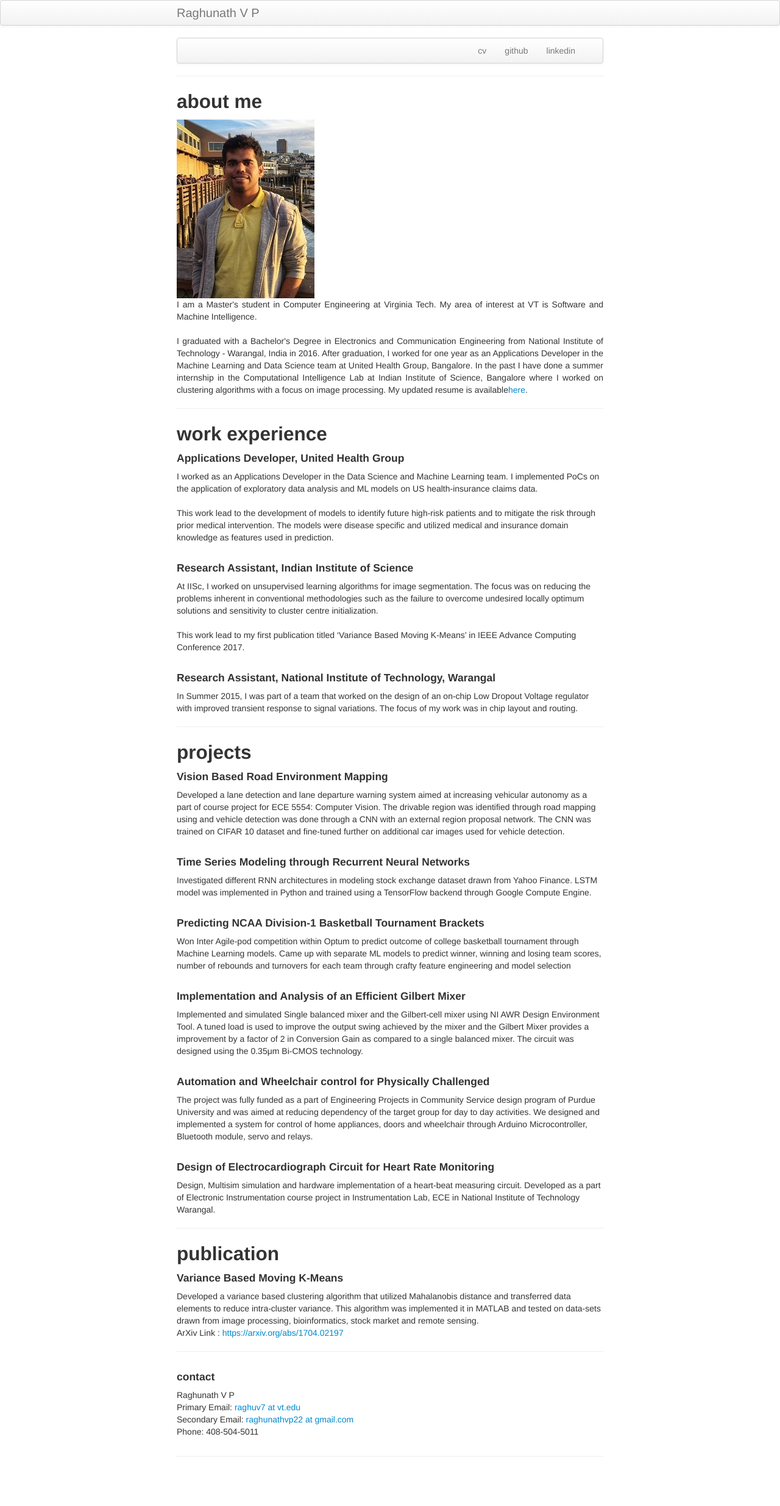
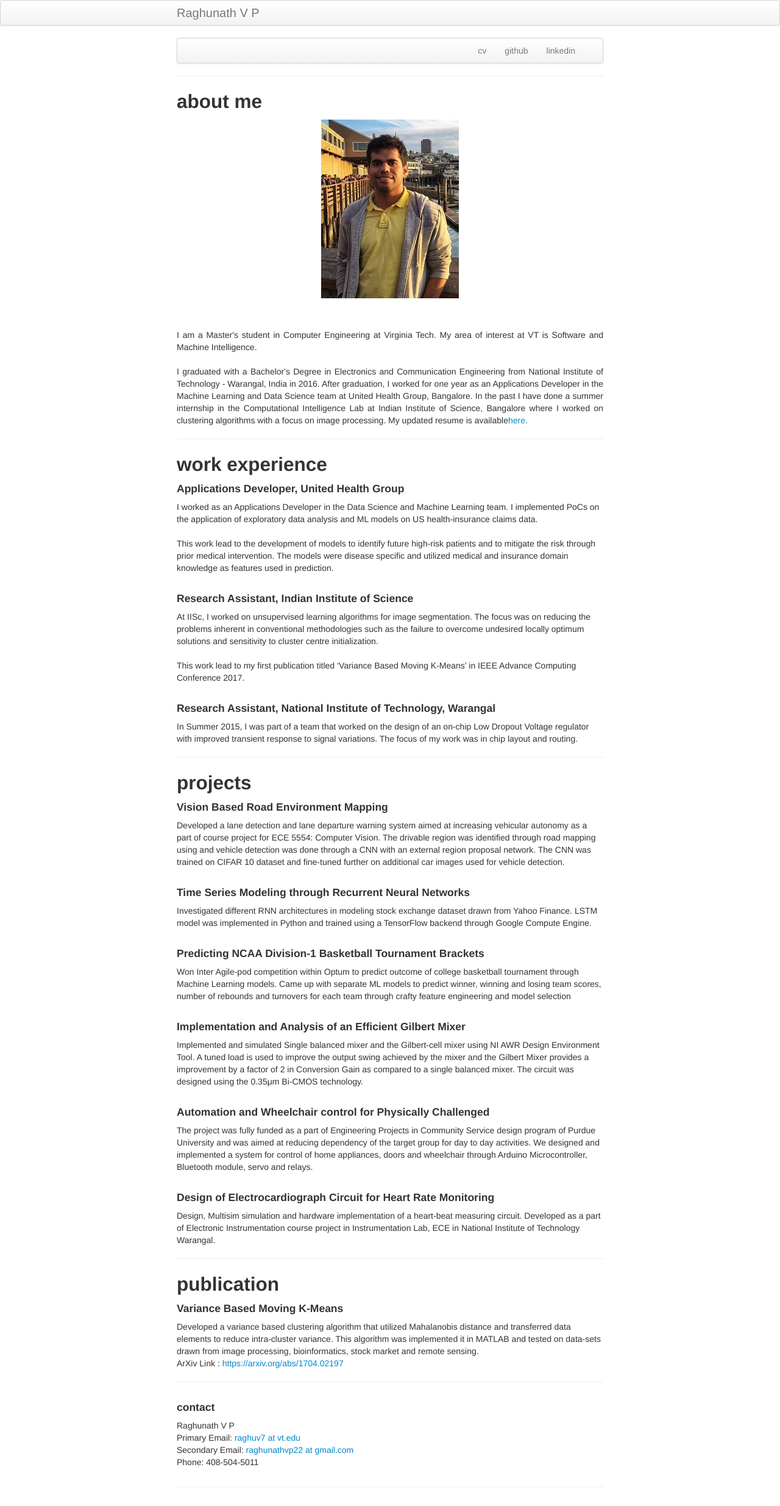
Before and after one commit to rvp22/rvp22.github.io, a Jekyll site: the page built from index.md, in a window 1280 px wide. Shown: the whole page at 61% size. Built offline with Jekyll 4.4.1, drawn with Linux system fonts in a browser that asks for light colours; before the commit the page ends 2419 px from its top, so only the background shows below that.

Commit message:
Fixed photo

```diff
--- a/index.md
+++ b/index.md
@@ -18,7 +18,9 @@ description: Raghunath Virginia Tech Resume
 <div class="about me">
 <h2><a name="about me"></a>about me</h2>
 
-<img src="assets/raghunath_small2.jpg" alt="Me!" align="middle">
+<p style="text-align:center;"><img src="assets/raghunath_small2.jpg" alt="Me!" align="middle"></p>
+
+<br><br>
 
 <p align="justify">
 I am a Master's student in Computer Engineering at Virginia Tech. My area of interest at VT is Software and Machine Intelligence.
```
